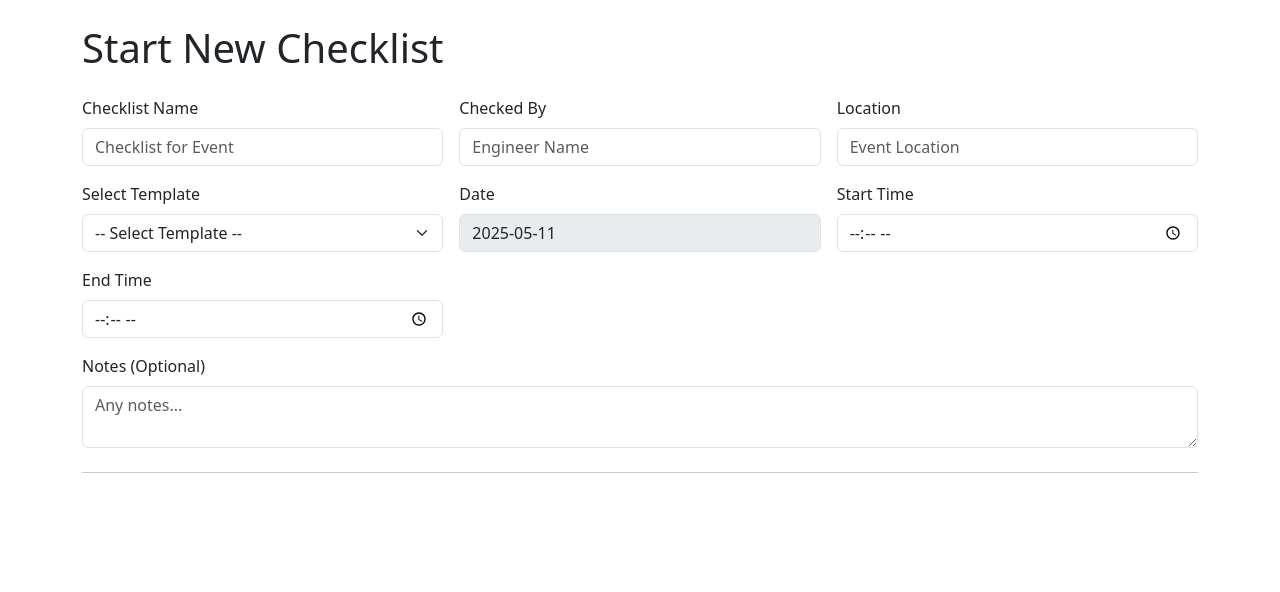
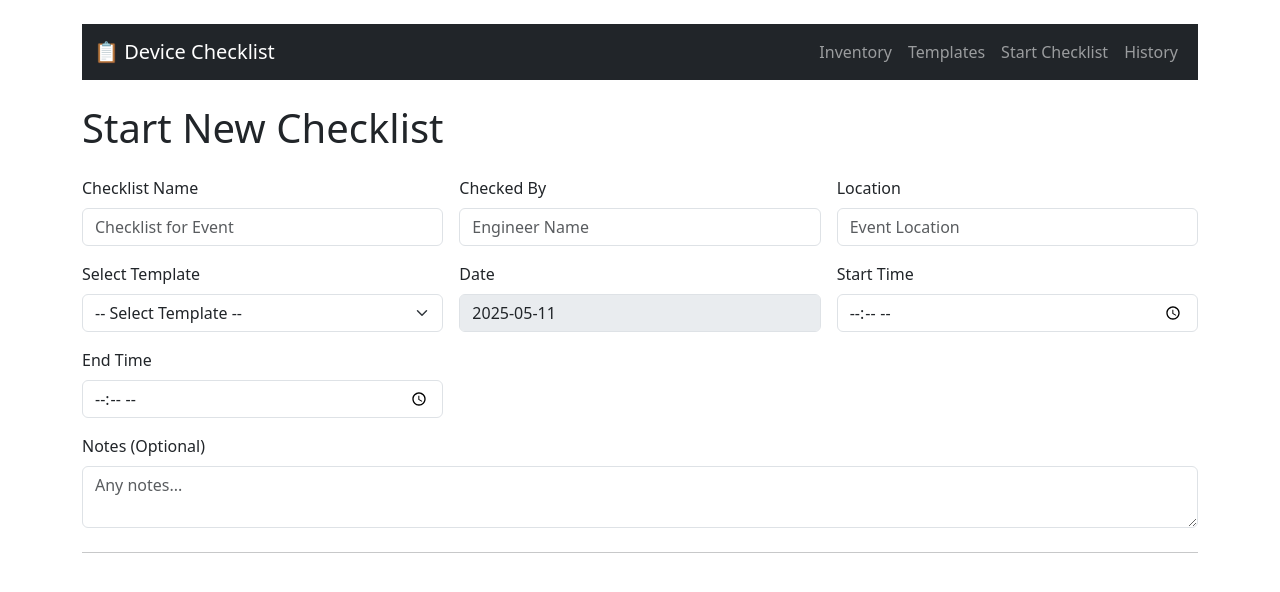
Before and after one commit to kaartiksingh-dev/device-checklist-app, a website: page public/checklist.html in a window 1280 px wide. Drawn offline with nearby package versions, Linux system fonts and the light colour scheme; no server answers.

Commit message:
Added navbar and Finish Checklist button

```diff
--- a/public/checklist.html
+++ b/public/checklist.html
@@ -25,6 +25,25 @@
 
 </head>
 <body class="container py-4">
+
+  <nav class="navbar navbar-expand-lg navbar-dark bg-dark mb-4">
+    <div class="container-fluid">
+      <a class="navbar-brand" href="index.html">📋 Device Checklist</a>
+      <button class="navbar-toggler" type="button" data-bs-toggle="collapse" data-bs-target="#navbarNav">
+        <span class="navbar-toggler-icon"></span>
+      </button>
+      <div class="collapse navbar-collapse" id="navbarNav">
+        <ul class="navbar-nav ms-auto">
+          <li class="nav-item"><a class="nav-link" href="inventory.html">Inventory</a></li>
+          <li class="nav-item"><a class="nav-link" href="templates.html">Templates</a></li>
+          <li class="nav-item"><a class="nav-link" href="checklist.html">Start Checklist</a></li>
+          <li class="nav-item"><a class="nav-link" href="history.html">History</a></li>
+        </ul>
+      </div>
+    </div>
+  </nav>
+
+
   <h1 class="mb-4">Start New Checklist</h1>
 
   <!-- Checklist Info -->
@@ -88,6 +107,7 @@
       </table>
       <div class="d-flex justify-content-end gap-2">
         <button type="submit" class="btn btn-success">Save Checklist</button>
+        <button type="button" id="finishChecklistBtn" class="btn btn-outline-primary">Finish Checklist</button>
         <button type="button" class="btn btn-outline-primary" id="exportCsvBtn">Export CSV</button>
         <button type="button" class="btn btn-outline-secondary" onclick="window.print()">Print</button>
       </div>
--- a/public/scripts/checklist.js
+++ b/public/scripts/checklist.js
@@ -146,3 +146,8 @@ document.addEventListener('DOMContentLoaded', () => {
     a.download = 'Checklist.csv';
     a.click();
   });
+
+  document.getElementById('finishChecklistBtn').addEventListener('click', () => {
+    alert('✅ Checklist marked as completed!');
+    window.location.href = '/history.html';
+  });
```
Also changed, not shown: public/history.html (+18 -0 lines), public/inventory.html (+18 -0 lines), public/templates.html (+19 -0 lines).
